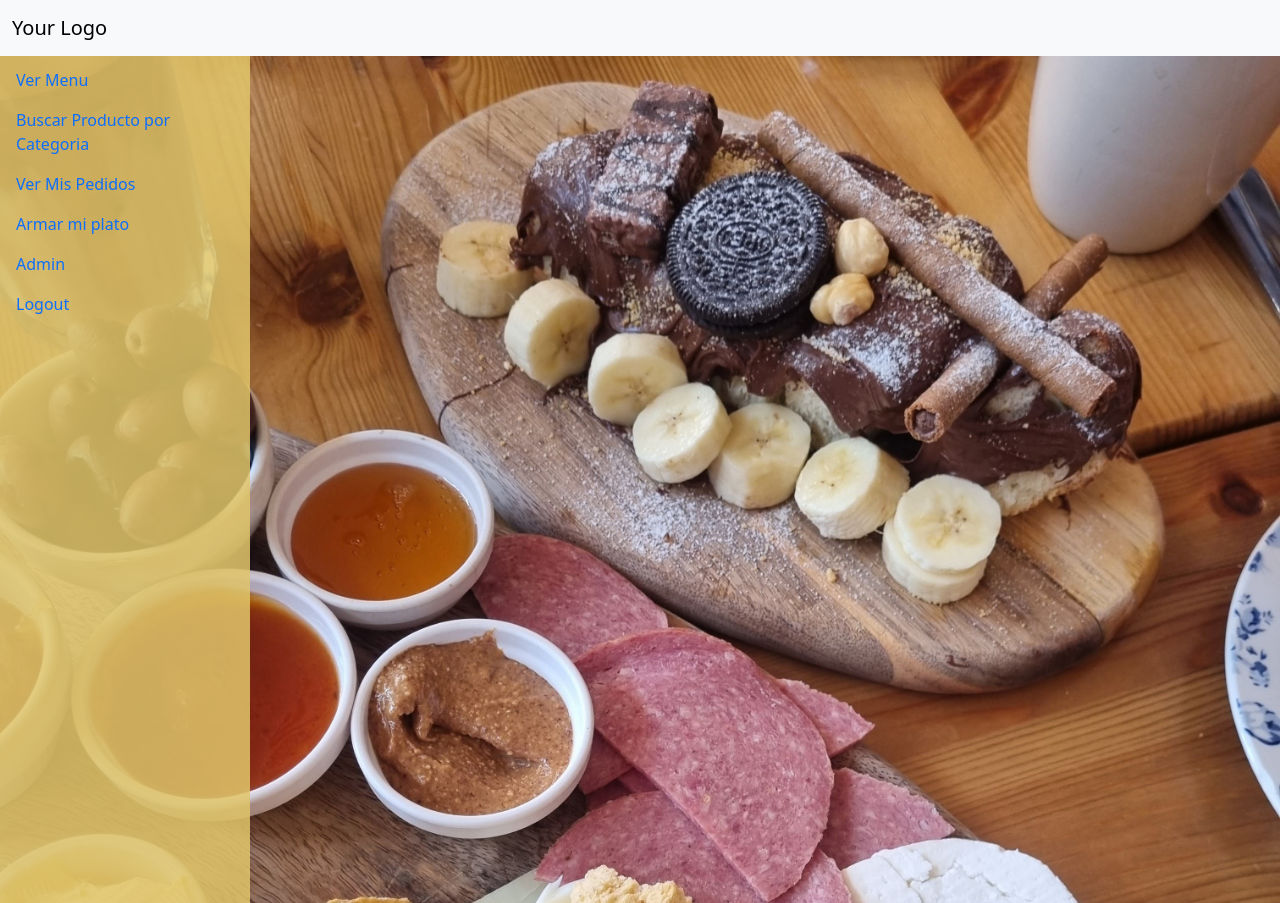
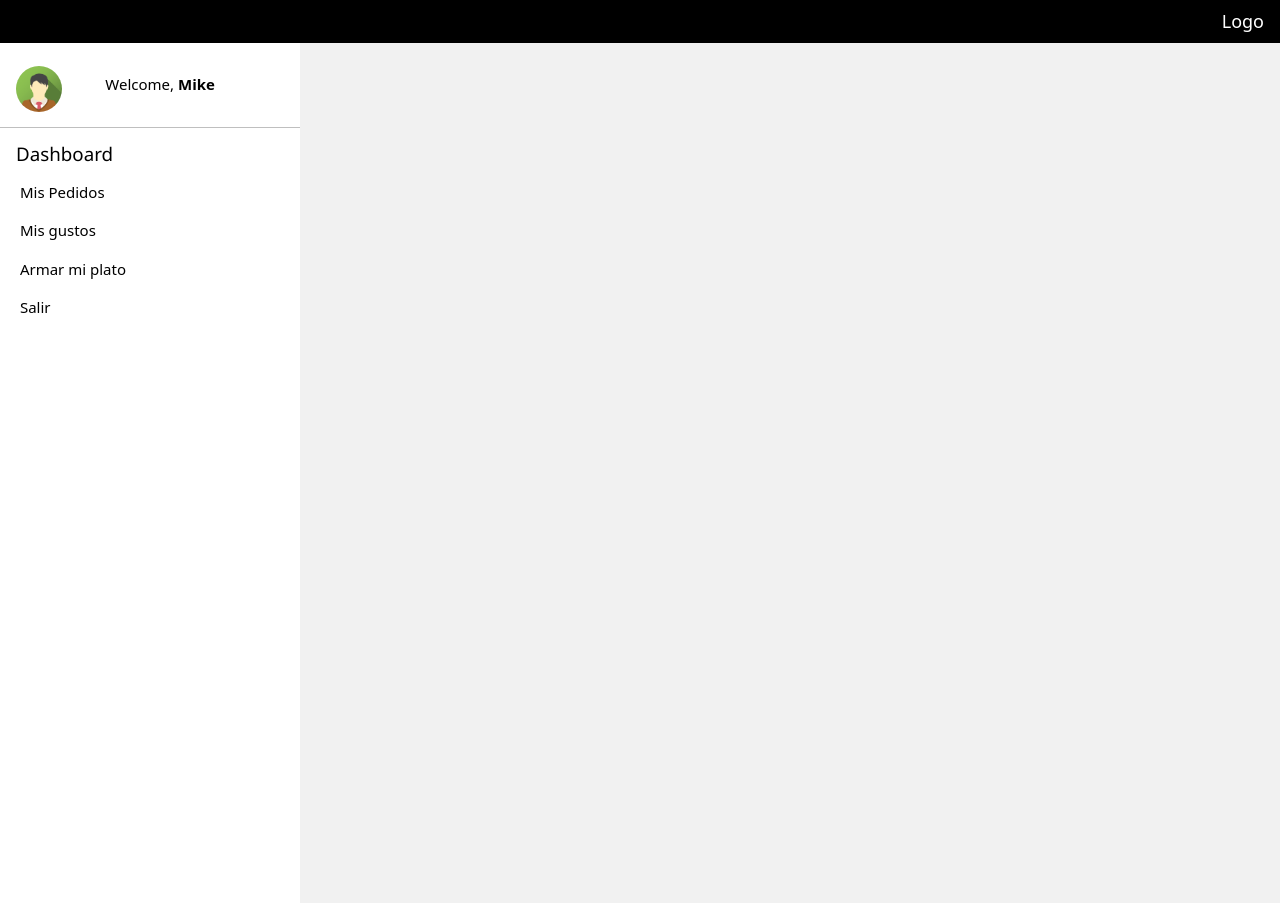
Before and after one commit to joseluisx10/proyect_v2, a Flask app: page /panel-usuario in a window 1280 px wide. Run offline with Flask 3, Linux system fonts and the light colour scheme; the visitor is signed in with stand-in values (Sample User, id 1).

Commit message:
feat:edit(index, detail, product), add(panel usuario)

```diff
--- a/main.py
+++ b/main.py
@@ -67,7 +67,7 @@ def login_app():
 def usuario():
    if (not('id_user' in session)):
      return redirect(url_for('main'))
-   return render_template('menu.html')
+   return render_template('panel_usuario.html')
 
 @app.route('/view_product')
 def view_product():
@@ -204,7 +204,7 @@ def eliminar_detail():
 
     # Guardar la lista actualizada en la sesión
     session['datos'] = datos_en_sesion
-  return redirect(url_for('view_detail'))
+  return redirect(url_for('usuario'))
 
 
 @app.route('/abm_products')
--- a/templates/menu.html
+++ b/templates/menu.html
@@ -42,22 +42,18 @@
         <ul class="nav flex-column">
             <!-- Add more sidebar links as needed -->
             <li class="nav-item">
-                <a href="#" class="nav-link active" aria-current="page" onclick="navegar('{{ url_for('view_product') }}', 'Ver productos')">Ver Menu</a>
-            </li>
-            <li class="nav-item">
-                <a href="#" class="nav-link" onclick="navegar('{{ url_for('filter_bycategory') }}', 'Filtrar por categoria')">Buscar Producto por Categoria</a>
-            </li>
-            <li class="nav-item">
                 <a href="#" class="nav-link" onclick="navegar('{{ url_for('view_detail') }}', 'Ver pedidos')">Ver Mis Pedidos</a>
             </li>
             <li class="nav-item">
                 <a href="#" class="nav-link" onclick="navegar('{{ url_for('personalized_plate') }}', 'Ver pedidos')">Armar mi plato</a>
             </li>
+            <!--
             {% if session['rol'] == 'Admin' %}
                 <li class="nav-item">
                     <a href="#" class="nav-link" onclick="navegar('{{ url_for('perfil_admin') }}', 'Admin')">Admin</a>
                 </li>
             {% endif %}
+            -->
             <li class="nav-item">
                 <a href="{{url_for('close_session') }}" class="nav-link">Logout</a>
             </li>
--- /dev/null
+++ b/templates/panel_usuario.html
@@ -0,0 +1,120 @@
+<!DOCTYPE html>
+<html lang="en">
+
+<head>
+    <meta charset="UTF-8">
+    <meta name="viewport" content="width=device-width, initial-scale=1.0">
+    <link rel="stylesheet" href="https://www.w3schools.com/w3css/4/w3.css">
+    <link rel="stylesheet" href="https://cdnjs.cloudflare.com/ajax/libs/font-awesome/4.7.0/css/font-awesome.min.css">
+    <link href="https://cdn.jsdelivr.net/npm/bootstrap@5.3.2/dist/css/bootstrap.min.css" rel="stylesheet"
+        integrity="sha384-T3c6CoIi6uLrA9TneNEoa7RxnatzjcDSCmG1MXxSR1GAsXEV/Dwwykc2MPK8M2HN" crossorigin="anonymous">
+    <title>Document</title>
+</head>
+
+<style>
+    table {
+        border-collapse: collapse;
+        border-spacing: 0;
+        width: 100%;
+        border: 1px solid #ddd;
+    }
+
+    th,
+    td {
+        text-align: left;
+        padding: 16px;
+    }
+
+    tr:nth-child(even) {
+        background-color: #22e018;
+    }
+</style>
+
+<body class="w3-light-grey">
+    <div class="w3-bar w3-top w3-black w3-large" style="z-index:4">
+        <button class="w3-bar-item w3-button w3-hide-large w3-hover-none w3-hover-text-light-grey"
+            onclick="w3_open();"><i class="fa fa-bars"></i> &nbsp;Menu</button>
+        <span class="w3-bar-item w3-right">Logo</span>
+    </div>
+
+    <!-- Sidebar/menu -->
+    <nav class="w3-sidebar w3-collapse w3-white w3-animate-left" style="z-index:3;width:300px;" id="mySidebar"><br>
+        <div class="w3-container w3-row">
+            <div class="w3-col s4">
+                <a href="{{ url_for('main') }}"><img src="../static/images/avatar2.png"
+                        class="w3-circle w3-margin-right" style="width:46px"></a>
+            </div>
+            <div class="w3-col s8 pt-2 w3-bar">
+                <span>Welcome, <strong>Mike</strong></span><br>
+            </div>
+        </div>
+        <hr>
+        <div class="w3-container">
+            <h5>Dashboard</h5>
+        </div>
+        <div class="w3-bar-block">
+            <a href="#" class="w3-bar-item w3-button w3-padding-16 w3-hide-large w3-dark-grey w3-hover-black"
+                onclick="w3_close()" title="close menu"><i class="fa fa-remove fa-fw"></i>&nbsp;Close Menu</a>
+            <a href="#" onclick="navegar('{{ url_for('view_detail') }}', 'Ver pedidos')" class="w3-bar-item w3-button w3-padding"><i class="fa fa-weight-hanging"></i>&nbsp;Mis
+                Pedidos</a>
+            <a href="#" class="w3-bar-item w3-button w3-padding"><i class="fa-bowl-rice"></i>&nbsp;Mis gustos</a>
+            <a href="#" class="w3-bar-item w3-button w3-padding"><i class="fa-utensils"></i>&nbsp;Armar mi plato</a>
+            <a href="#" class="w3-bar-item w3-button w3-padding"><i
+                    class="fa-solid fa-right-from-bracket"></i>&nbsp;Salir</a>
+        </div>
+    </nav>
+    <!-- Overlay effect when opening sidebar on small screens -->
+    <div class="w3-overlay w3-hide-large w3-animate-opacity" onclick="w3_close()" style="cursor:pointer"
+        title="close side menu" id="myOverlay"></div>
+
+    <!-- !PAGE CONTENT! -->
+    <div class="w3-main" style="margin-left:300px;margin-top:43px;">
+        <!-- Page Content -->
+        <div class="container-fluid" id="content">
+            <!-- Add your page content here -->
+        </div>
+    </div>
+    <script>
+        // Get the Sidebar
+        var mySidebar = document.getElementById("mySidebar");
+
+        // Get the DIV with overlay effect
+        var overlayBg = document.getElementById("myOverlay");
+
+        // Toggle between showing and hiding the sidebar, and add overlay effect
+        function w3_open() {
+            if (mySidebar.style.display === 'block') {
+                mySidebar.style.display = 'none';
+                overlayBg.style.display = "none";
+            } else {
+                mySidebar.style.display = 'block';
+                overlayBg.style.display = "block";
+            }
+        }
+
+        // Close the sidebar with the close button
+        function w3_close() {
+            mySidebar.style.display = "none";
+            overlayBg.style.display = "none";
+        }
+    </script>
+    <script src="https://cdn.jsdelivr.net/npm/bootstrap@5.3.2/dist/js/bootstrap.bundle.min.js"
+        integrity="sha384-C6RzsynM9kWDrMNeT87bh95OGNyZPhcTNXj1NW7RuBCsyN/o0jlpcV8Qyq46cDfL"
+        crossorigin="anonymous"></script>
+        <script src="https://code.jquery.com/jquery-3.6.4.min.js"></script>
+    <script>
+        function navegar(ruta, titulo) {
+            $.ajaxSetup({ cache: false });
+            $.ajax({
+                type: 'GET',
+                url: ruta,
+                success: function (response) {
+                    $('#content').html(response);
+                    history.pushState({ path: ruta }, titulo, ruta);
+                }
+            });
+        }
+    </script>
+</body>
+
+</html>
--- a/templates/view_product.html
+++ b/templates/view_product.html
@@ -37,7 +37,9 @@
   <p class="w3-text-grey">Ingredientes : {{product[4]}}</p>
   <p class="w3-text-grey">Stock: {{product[6]}}</p>
   <p class="w3-text-grey">Ranking: {{product[8]}}</p>
+  {% if 'id_user' in session %}
   <a id="btn-enviar" href="{{ url_for('insert_detail',id_product=product[0]) }}" class="btn btn-primary fs-3">Agregar</a>
+  {% endif %}
 {% endfor %}
 </div>
 {% else %}
```
Also changed, not shown: templates/index.html (+8 -3 lines), templates/view_detail.html (+38 -0 lines), bd.py (line endings or trailing spaces), restaurante.db, static/images/avatar.png (added), static/images/avatar2.png (added).
